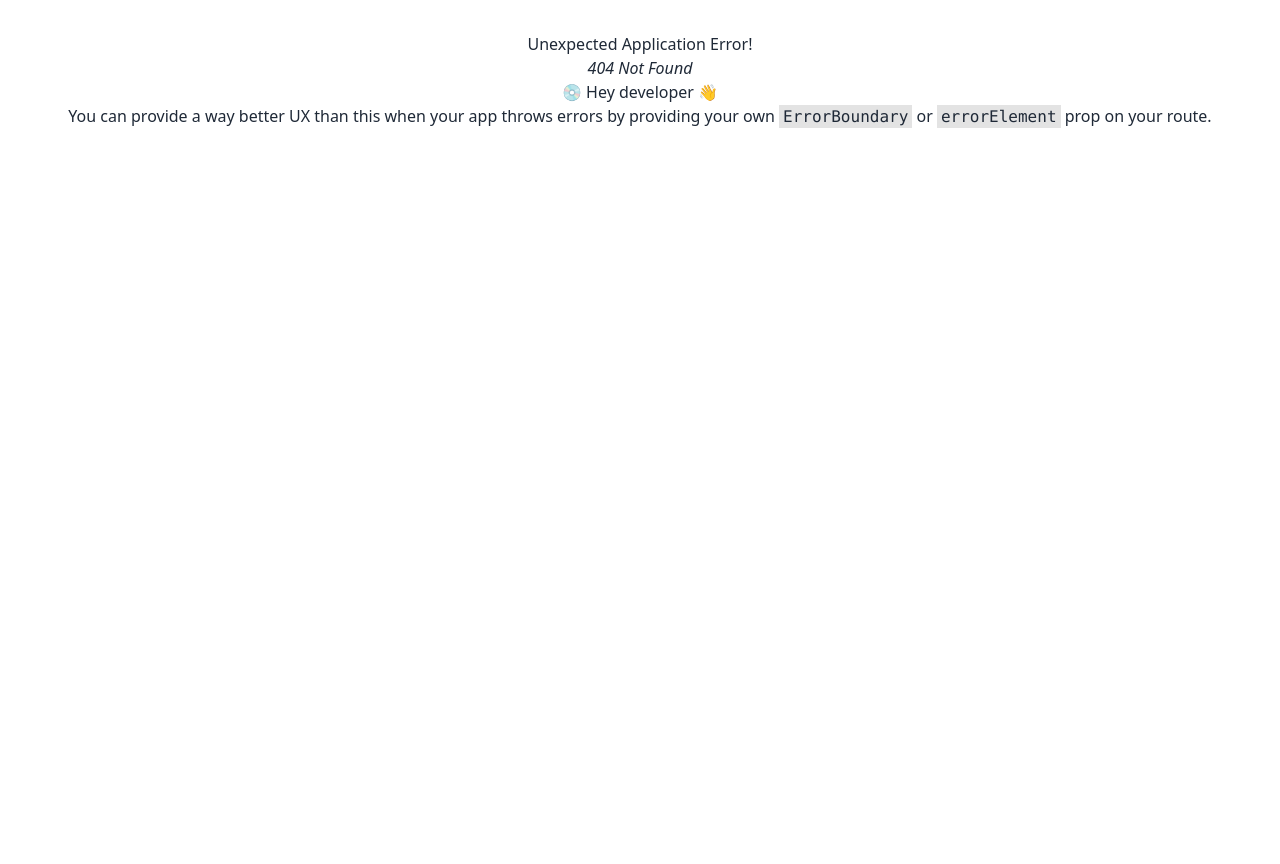
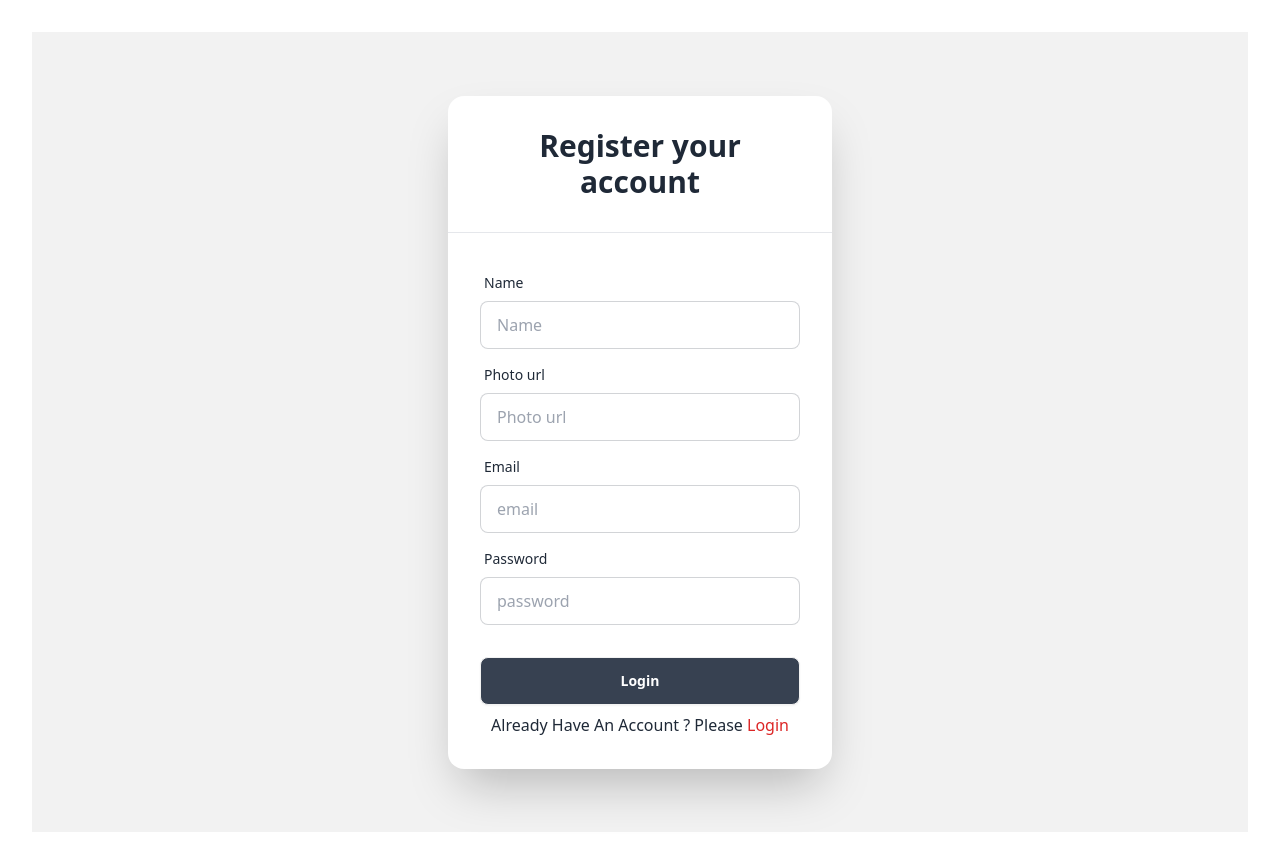
Before and after one commit to sujonifty/Dragon-news, a React (Vite) app: page /register in a window 1280 px wide. Before the commit this address had no page. Before the commit the page ends 800 px from the top, so only its background shows below. Built offline with nearby package versions, Linux system fonts and the light colour scheme.

Commit message:
comleted

```diff
--- /dev/null
+++ b/src/Pages/Login/Login.jsx
@@ -0,0 +1,51 @@
+import { NavLink } from "react-router-dom";
+
+const Login = () => {
+ const   handleLogin=(e)=>{
+        e.preventDefault();
+        /*const email =e.target.email.value;
+        const password =e.target.password.value;
+        console.log(email, password)
+        */
+       //another way to get email & password
+       const form = new FormData(e.currentTarget);
+       const email = form.get('email');
+       const password = form.get('password');
+       console.log(email, password);
+    }
+    return (
+        <div>
+            <div className="hero min-h-screen bg-base-200">
+                <div className="hero-content">
+                    <div className="card shrink-0 w-full max-w-sm shadow-2xl bg-base-100">
+                        <h1 className="text-3xl font-semibold border-b p-8">Login your account</h1>
+                        <form onSubmit={handleLogin} className="card-body">
+                            <div className="form-control">
+                                <label className="label">
+                                    <span className="label-text">Email</span>
+                                </label>
+                                <input name="email" type="email" placeholder="email" className="input input-bordered" required />
+                            </div>
+                            <div className="form-control">
+                                <label className="label">
+                                    <span className="label-text">Password</span>
+                                </label>
+                                <input name="password" type="password" placeholder="password" className="input input-bordered" required />
+                                <label className="label">
+                                    <a href="#" className="label-text-alt link link-hover">Forgot password?</a>
+                                </label>
+                            </div>
+                            <div className="form-control mt-6">
+                                <button className="btn bg-gray-700 font-bold text-white">Login</button>
+                            </div>
+                            <p>Dont’t Have An Account ? <NavLink className="text-red-600" to="/register">Register</NavLink></p>
+                        </form>
+                    </div>
+
+                </div>
+            </div>
+        </div>
+    );
+};
+
+export default Login;
--- /dev/null
+++ b/src/Pages/Register/Register.jsx
@@ -0,0 +1,64 @@
+import { NavLink } from "react-router-dom";
+
+const Register = () => {
+    const   handleRegister=(e)=>{
+        e.preventDefault();
+        /*const email =e.target.email.value;
+        const password =e.target.password.value;
+        const name =e.target.name.value;
+        const photo =e.target.photo.value;
+        console.log(email, password)
+        */
+       //another way to get email & password
+       const form = new FormData(e.currentTarget);
+       const email = form.get('email');
+       const password = form.get('password');
+       const name = form.get('name');
+       const photo = form.get('photo');
+       console.log(email, password, name, photo);
+    }
+    return (
+        <div>
+            <div className="hero min-h-screen bg-base-200">
+                <div className="hero-content">
+                    <div className="card shrink-0 w-full max-w-sm shadow-2xl bg-base-100">
+                        <h1 className="text-3xl font-semibold border-b p-8">Register your account</h1>
+                        <form onSubmit={handleRegister} className="card-body">
+                            <div className="form-control">
+                                <label className="label">
+                                    <span className="label-text">Name</span>
+                                </label>
+                                <input name="name" type="text" placeholder="Name" className="input input-bordered" required />
+                            </div>
+                            <div className="form-control">
+                                <label className="label">
+                                    <span className="label-text">Photo url</span>
+                                </label>
+                                <input name="photo" type="text" placeholder="Photo url" className="input input-bordered" required />
+                            </div>
+                            <div className="form-control">
+                                <label className="label">
+                                    <span className="label-text">Email</span>
+                                </label>
+                                <input name="email" type="email" placeholder="email" className="input input-bordered" required />
+                            </div>
+                            <div className="form-control">
+                                <label className="label">
+                                    <span className="label-text">Password</span>
+                                </label>
+                                <input name="password" type="password" placeholder="password" className="input input-bordered" required />
+                            </div>
+                            <div className="form-control mt-6">
+                                <button className="btn bg-gray-700 font-bold text-white">Login</button>
+                            </div>
+                            <p>Already Have An Account ? Please <NavLink className="text-red-600" to="/login">Login</NavLink></p>
+                        </form>
+                    </div>
+
+                </div>
+            </div>
+        </div>
+    );
+};
+
+export default Register;
--- a/src/Pages/Shared/Navbar/Navbar.jsx
+++ b/src/Pages/Shared/Navbar/Navbar.jsx
@@ -30,7 +30,7 @@ const Navbar = () => {
                 <div className="navbar-end flex justify-center items-center gap-4">
                     <FaCircleUser />
 
-                    <NavLink to="/logIn" className="btn">Log In</NavLink>
+                    <NavLink to="/login" className="btn">Log In</NavLink>
                 </div>
             </div>
         </div>
```
Also changed, not shown: src/Routers/Routers.jsx (+11 -0 lines).
